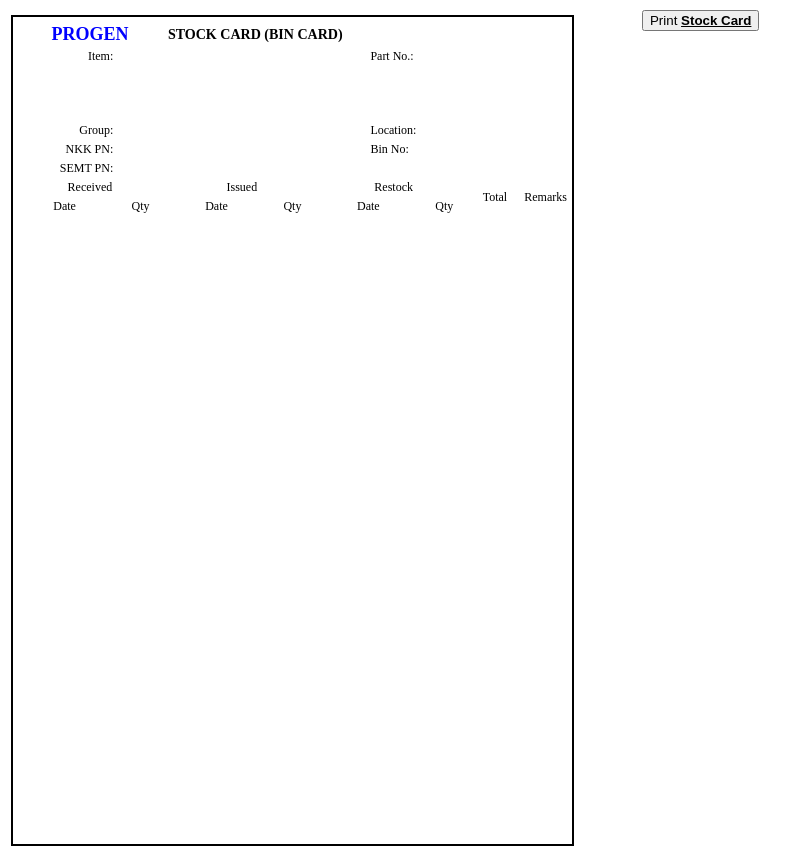
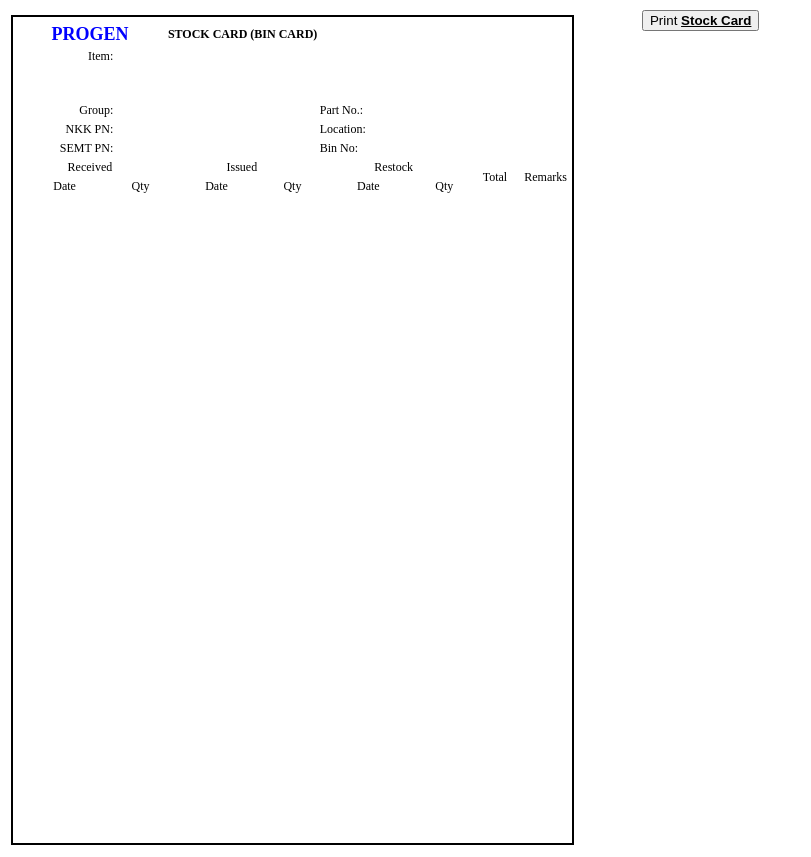
Before and after one commit to JonahBenares/progen, a CodeIgniter app: the page made by application/views/reports/sc_prev_blank.php in a window 1280 px wide. Shown: the whole page, without its empty margins (0-811 px from the left). Run offline with CodeIgniter, Linux system fonts and the light colour scheme; some libraries are stand-ins or nearby versions.

Commit message:
Stock Card printed by

```diff
--- a/application/controllers/Reports.php
+++ b/application/controllers/Reports.php
@@ -593,6 +593,7 @@
         $sumst=array_sum($arr_rs);
         $total=($begbal+$sumrec)-$sumiss;
         $data['total']=$total;*/
+        $data['printed']=$this->super_model->select_column_where('users', 'fullname', 'user_id', $_SESSION['user_id']);
         $this->load->view('reports/stock_card_preview',$data);
     }
 
--- a/application/views/reports/sc_prev_blank.php
+++ b/application/views/reports/sc_prev_blank.php
@@ -85,29 +85,32 @@
                         </tr>
                         <tr>
                             <td width="5%" colspan="3" align="center"><h2 class="nomarg " style="color: blue"><b>PROGEN</b></h2></td>
-                            <td width="5%" colspan="8"><h3 class="nomarg">STOCK CARD (BIN CARD)</h3></td>
+                            <td width="5%" colspan="5"><h4 class="nomarg">STOCK CARD (BIN CARD)</h4></td>
+                            <td  colspan="3" align="center"><small id="prntd"></small></td>
                         </tr>
                         <tr>
-                            <td colspan="2" align="right"><p class="nomarg" style="height: 70px">Item:</p></td>
-                            <td colspan="5" class="text-red"><p class="nomarg"><br><br><br><br></p></td>
-                            <td width="5%"><p class="nomarg" style="height: 70px">Part No.:</p></td>
-                            <td colspan="3" class="text-red"></td>
+                            <td colspan="2" align="right"><p class="nomarg" style="height: 50px">Item:</p></td>
+                            <!-- <td colspan="9" class="text-red"><p class="nomarg" style="">Sorbent Boom, Economical SPC, 8" x 10" ENV810 (Economy Boom w/Blue Sleeve, Lint Free, 4/Bale, Absorbency Capacity: 65ga)<br><br></p></td> -->
+                            <td colspan="9" class="text-red"><p class="nomarg"><br><br><br></p></td>
+
                         </tr>
                         <tr>
                             <td colspan="2" align="right">Group:</td>
-                            <td colspan="5" class="text-red"></td>
-                            <td width="5%">Location:</td>
-                            <td colspan="3" class="text-red"></td>
+                            <td colspan="4" class="text-red"></td>
+                            <td width="5%">Part No.:</td>
+                            <td colspan="4" class="text-red"></td>
                         </tr>
                         <tr>
                             <td colspan="2" align="right">NKK PN:</td>
-                            <td colspan="5" class="text-red"></td>
-                            <td width="5%">Bin No:</td>
-                            <td colspan="3" class="text-red"></td>
+                            <td colspan="4" class="text-red"></td>
+                            <td width="5%">Location:</td>
+                            <td colspan="4" class="text-red"></td>
                         </tr>
                         <tr>
                             <td colspan="2" align="right">SEMT PN:</td>
-                            <td colspan="9" class="text-red"></td>
+                            <td colspan="4" class="text-red"></td>
+                            <td width="5%">Bin No:</td>
+                            <td colspan="4" class="text-red"></td>
                         </tr>
                         <tr>
                             <td align="center" colspan="3">Received</td>
@@ -454,6 +457,16 @@
                             <td align="center"><br></td>
                             <td align="center"><br></td>
                         </tr>
+                        <tr>
+                            <td align="center" colspan="2"><br></td>
+                            <td align="center"><br></td>
+                            <td align="center" colspan="2"><br></td>
+                            <td align="center"><br></td>
+                            <td align="center" colspan="2"><br></td>
+                            <td align="center"><br></td>
+                            <td align="center"><br></td>
+                            <td align="center"><br></td>
+                        </tr>
                     </table>
                 </td>
                 <td colspan="10" align="center">
```
Also changed, not shown: application/views/reports/stock_card_preview.php (+31 -98 lines).
